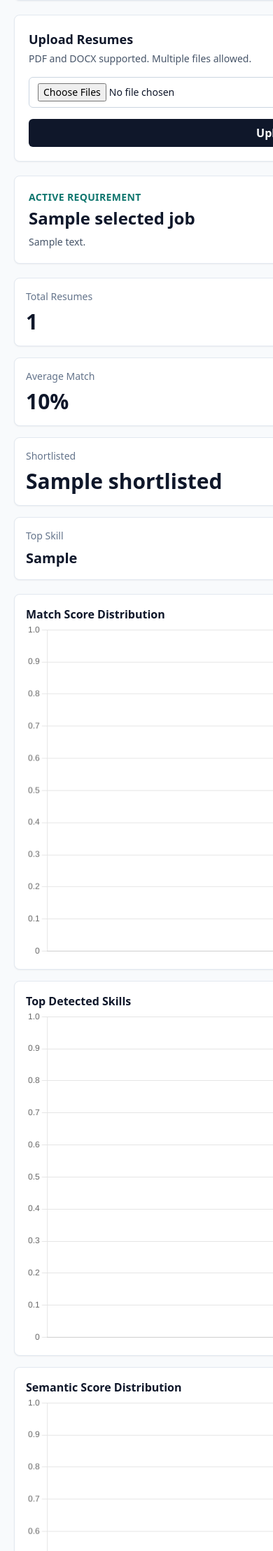
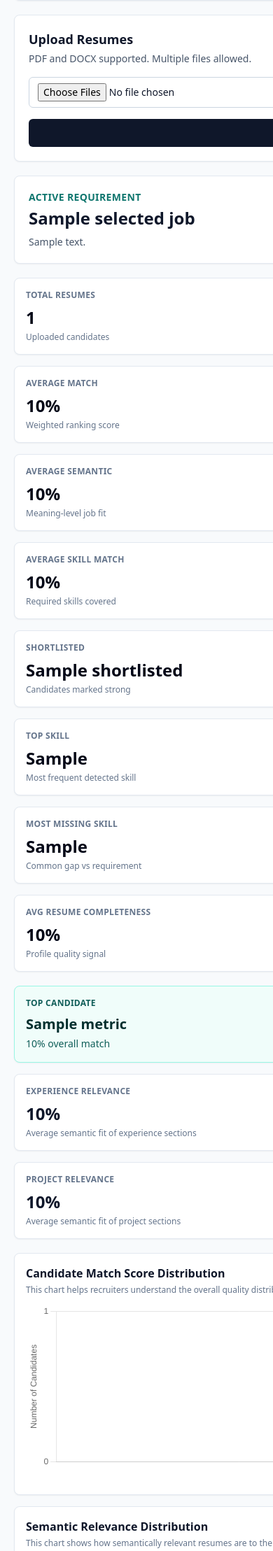
Before and after one commit to 7vik73/RS-Final, a Flask app: template templates/dashboard.html in a window 390 px wide; the page is wider, and only the part inside the window is pictured. Shown: the part 752-2969 px from the top of that part at 70% size. Run offline with Flask 3, Linux system fonts and the light colour scheme; the template is opened without the code that fills it: most values are stand-ins (such as "Sample title", 1, 10 or a date in 2020); some libraries are stand-ins or nearby versions.

Commit message:
Improve recruiter analytics dashboard

```diff
--- a/app.py
+++ b/app.py
@@ -23,7 +23,7 @@ from flask import (
 from werkzeug.security import check_password_hash, generate_password_hash
 from werkzeug.utils import secure_filename
 
-from ai.analytics import chart_data, dashboard_metrics
+from ai.analytics import chart_data, dashboard_metrics, empty_charts, empty_metrics
 from ai.matcher import calculate_relevance_scores
 from ai.ranking import calculate_final_score
 from utils.database import execute, fetch_all, fetch_one, init_database
@@ -133,8 +133,8 @@ def dashboard():
 
     selected_job = None
     candidates = []
-    metrics = {"total_resumes": 0, "average_score": 0, "shortlisted": 0, "top_skill": "No skills yet"}
-    charts = {"matchDistribution": {}, "topSkills": {}, "semanticScores": {}}
+    metrics = empty_metrics()
+    charts = empty_charts()
 
     if selected_job_id:
         selected_job = fetch_one(
--- a/static/js/dashboard.js
+++ b/static/js/dashboard.js
@@ -1,56 +1,174 @@
-function makeChart(canvasId, type, labels, values, label, color) {
+const chartData = window.resumeIQCharts || {};
+
+const palette = {
+    teal: "#0f766e",
+    slate: "#334155",
+    orange: "#c2410c",
+    blue: "#2563eb",
+    amber: "#d97706",
+    red: "#dc2626",
+    gray: "#94a3b8"
+};
+
+function hasValues(values) {
+    return Array.isArray(values) && values.some((value) => Number(value) > 0);
+}
+
+function baseOptions(xTitle, yTitle, extra = {}) {
+    return {
+        responsive: true,
+        maintainAspectRatio: false,
+        plugins: {
+            legend: { display: false },
+            tooltip: {
+                callbacks: {
+                    label: (context) => `${context.dataset.label}: ${context.raw}`
+                }
+            }
+        },
+        scales: {
+            x: {
+                beginAtZero: true,
+                ticks: { precision: 0 },
+                title: { display: true, text: xTitle }
+            },
+            y: {
+                beginAtZero: true,
+                ticks: { precision: 0 },
+                title: { display: true, text: yTitle }
+            }
+        },
+        ...extra
+    };
+}
+
+function makeBarChart(canvasId, labels, values, label, color, xTitle, yTitle) {
     const canvas = document.getElementById(canvasId);
     if (!canvas) return;
 
     new Chart(canvas, {
-        type,
+        type: "bar",
         data: {
             labels,
             datasets: [{
                 label,
                 data: values,
-                backgroundColor: color,
-                borderColor: color,
-                borderWidth: 1
+                backgroundColor: hasValues(values) ? color : palette.gray,
+                borderRadius: 6,
+                borderSkipped: false
+            }]
+        },
+        options: baseOptions(xTitle, yTitle)
+    });
+}
+
+function makeHorizontalBarChart(canvasId, labels, values, label, color) {
+    const canvas = document.getElementById(canvasId);
+    if (!canvas) return;
+
+    new Chart(canvas, {
+        type: "bar",
+        data: {
+            labels,
+            datasets: [{
+                label,
+                data: values,
+                backgroundColor: hasValues(values) ? color : palette.gray,
+                borderRadius: 6,
+                borderSkipped: false
+            }]
+        },
+        options: baseOptions("Skill Frequency Count", "Skill Names", {
+            indexAxis: "y",
+            scales: {
+                x: {
+                    beginAtZero: true,
+                    ticks: { precision: 0 },
+                    title: { display: true, text: "Skill Frequency Count" }
+                },
+                y: {
+                    title: { display: true, text: "Skill Names" }
+                }
+            }
+        })
+    });
+}
+
+function makeDoughnutChart(canvasId, labels, values, label, colors) {
+    const canvas = document.getElementById(canvasId);
+    if (!canvas) return;
+
+    new Chart(canvas, {
+        type: "doughnut",
+        data: {
+            labels,
+            datasets: [{
+                label,
+                data: values,
+                backgroundColor: hasValues(values) ? colors : [palette.gray],
+                borderColor: "#ffffff",
+                borderWidth: 2
             }]
         },
         options: {
             responsive: true,
+            maintainAspectRatio: false,
             plugins: {
-                legend: { display: false }
+                legend: {
+                    position: "bottom",
+                    labels: { boxWidth: 10, usePointStyle: true }
+                },
+                tooltip: {
+                    callbacks: {
+                        label: (context) => `${context.label}: ${context.raw} candidates`
+                    }
+                }
             },
-            scales: type === "doughnut" ? {} : {
-                y: { beginAtZero: true }
-            }
+            cutout: "62%"
         }
     });
 }
 
-const chartData = window.resumeIQCharts || {};
-
-makeChart(
+makeBarChart(
     "matchChart",
-    "bar",
     chartData.matchDistribution?.labels || [],
     chartData.matchDistribution?.values || [],
     "Candidates",
-    "#0f766e"
+    palette.teal,
+    "Overall Match Score Range",
+    "Number of Candidates"
 );
 
-makeChart(
+makeBarChart(
+    "semanticChart",
+    chartData.semanticDistribution?.labels || [],
+    chartData.semanticDistribution?.values || [],
+    "Candidates",
+    palette.orange,
+    "Semantic Relevance Range",
+    "Number of Candidates"
+);
+
+makeHorizontalBarChart(
     "skillsChart",
-    "bar",
     chartData.topSkills?.labels || [],
     chartData.topSkills?.values || [],
-    "Skill Count",
-    "#334155"
+    "Skill Frequency Count",
+    palette.slate
 );
 
-makeChart(
-    "semanticChart",
-    "line",
-    chartData.semanticScores?.labels || [],
-    chartData.semanticScores?.values || [],
-    "Semantic %",
-    "#c2410c"
+makeDoughnutChart(
+    "domainChart",
+    chartData.domainDistribution?.labels || ["No resumes"],
+    chartData.domainDistribution?.values || [0],
+    "Candidate Domains",
+    [palette.teal, palette.blue, palette.orange, palette.amber, "#7c3aed", "#0891b2", "#be123c", "#475569"]
 );
+
+makeDoughnutChart(
+    "statusChart",
+    chartData.statusDistribution?.labels || ["Pending", "Shortlisted", "Rejected"],
+    chartData.statusDistribution?.values || [0, 0, 0],
+    "Candidate Status",
+    [palette.gray, palette.teal, palette.red]
+);
--- a/templates/dashboard.html
+++ b/templates/dashboard.html
@@ -69,41 +69,74 @@
                         </div>
                     </div>
 
-                    <section class="grid gap-4 md:grid-cols-4">
+                    <section class="grid gap-4 sm:grid-cols-2 xl:grid-cols-4">
+                        {% set cards = [
+                            ("Total Resumes", metrics.total_resumes, "Uploaded candidates"),
+                            ("Average Match", metrics.average_score ~ "%", "Weighted ranking score"),
+                            ("Average Semantic", metrics.average_semantic ~ "%", "Meaning-level job fit"),
+                            ("Average Skill Match", metrics.average_skill_match ~ "%", "Required skills covered"),
+                            ("Shortlisted", metrics.shortlisted, "Candidates marked strong"),
+                            ("Top Skill", metrics.top_skill|title, "Most frequent detected skill"),
+                            ("Most Missing Skill", metrics.most_missing_skill|title, "Common gap vs requirement"),
+                            ("Avg Resume Completeness", metrics.average_completeness ~ "%", "Profile quality signal")
+                        ] %}
+                        {% for label, value, helper in cards %}
                             <div class="rounded-lg border border-slate-200 bg-white p-4 shadow-sm">
-                            <p class="text-sm text-slate-500">Total Resumes</p>
-                            <p class="mt-2 text-3xl font-bold">{{ metrics.total_resumes }}</p>
+                                <p class="text-xs font-semibold uppercase tracking-wide text-slate-500">{{ label }}</p>
+                                <p class="mt-2 truncate text-2xl font-bold text-slate-950">{{ value }}</p>
+                                <p class="mt-1 text-xs text-slate-500">{{ helper }}</p>
+                            </div>
+                        {% endfor %}
+                    </section>
+
+                    <section class="grid gap-4 md:grid-cols-3">
+                        <div class="rounded-lg border border-teal-200 bg-teal-50 p-4 shadow-sm">
+                            <p class="text-xs font-semibold uppercase tracking-wide text-teal-800">Top Candidate</p>
+                            <p class="mt-2 truncate text-xl font-bold text-teal-950">{{ metrics.top_candidate_name }}</p>
+                            <p class="mt-1 text-sm text-teal-800">{{ metrics.top_candidate_score }}% overall match</p>
                         </div>
                         <div class="rounded-lg border border-slate-200 bg-white p-4 shadow-sm">
-                            <p class="text-sm text-slate-500">Average Match</p>
-                            <p class="mt-2 text-3xl font-bold">{{ metrics.average_score }}%</p>
+                            <p class="text-xs font-semibold uppercase tracking-wide text-slate-500">Experience Relevance</p>
+                            <p class="mt-2 text-2xl font-bold">{{ metrics.average_experience }}%</p>
+                            <p class="mt-1 text-xs text-slate-500">Average semantic fit of experience sections</p>
                         </div>
                         <div class="rounded-lg border border-slate-200 bg-white p-4 shadow-sm">
-                            <p class="text-sm text-slate-500">Shortlisted</p>
-                            <p class="mt-2 text-3xl font-bold">{{ metrics.shortlisted }}</p>
-                        </div>
-                        <div class="rounded-lg border border-slate-200 bg-white p-4 shadow-sm">
-                            <p class="text-sm text-slate-500">Top Skill</p>
-                            <p class="mt-2 text-xl font-bold capitalize">{{ metrics.top_skill }}</p>
+                            <p class="text-xs font-semibold uppercase tracking-wide text-slate-500">Project Relevance</p>
+                            <p class="mt-2 text-2xl font-bold">{{ metrics.average_project }}%</p>
+                            <p class="mt-1 text-xs text-slate-500">Average semantic fit of project sections</p>
                         </div>
                     </section>
 
-                    <section class="grid gap-4 xl:grid-cols-3">
-                        <div class="rounded-lg border border-slate-200 bg-white p-4 shadow-sm">
-                            <h3 class="font-semibold">Match Score Distribution</h3>
-                            <canvas id="matchChart" height="180"></canvas>
+                    <section class="grid gap-4 xl:grid-cols-6">
+                        <div class="rounded-lg border border-slate-200 bg-white p-4 shadow-sm xl:col-span-3">
+                            <h3 class="font-semibold">Candidate Match Score Distribution</h3>
+                            <p class="mt-1 text-xs text-slate-500">This chart helps recruiters understand the overall quality distribution of applicants.</p>
+                            <div class="mt-3 h-64"><canvas id="matchChart"></canvas></div>
                         </div>
-                        <div class="rounded-lg border border-slate-200 bg-white p-4 shadow-sm">
+                        <div class="rounded-lg border border-slate-200 bg-white p-4 shadow-sm xl:col-span-3">
+                            <h3 class="font-semibold">Semantic Relevance Distribution</h3>
+                            <p class="mt-1 text-xs text-slate-500">This chart shows how semantically relevant resumes are to the active job requirement.</p>
+                            <div class="mt-3 h-64"><canvas id="semanticChart"></canvas></div>
+                        </div>
+                        <div class="rounded-lg border border-slate-200 bg-white p-4 shadow-sm xl:col-span-2">
                             <h3 class="font-semibold">Top Detected Skills</h3>
-                            <canvas id="skillsChart" height="180"></canvas>
+                            <p class="mt-1 text-xs text-slate-500">Most common extracted skills across uploaded resumes.</p>
+                            <div class="mt-3 h-72"><canvas id="skillsChart"></canvas></div>
                         </div>
-                        <div class="rounded-lg border border-slate-200 bg-white p-4 shadow-sm">
-                            <h3 class="font-semibold">Semantic Score Distribution</h3>
-                            <canvas id="semanticChart" height="180"></canvas>
+                        <div class="rounded-lg border border-slate-200 bg-white p-4 shadow-sm xl:col-span-2">
+                            <h3 class="font-semibold">Domain Distribution</h3>
+                            <p class="mt-1 text-xs text-slate-500">Detected candidate focus areas from extracted skills.</p>
+                            <div class="mt-3 h-72"><canvas id="domainChart"></canvas></div>
+                        </div>
+                        <div class="rounded-lg border border-slate-200 bg-white p-4 shadow-sm xl:col-span-2">
+                            <h3 class="font-semibold">Shortlisted vs Rejected</h3>
+                            <p class="mt-1 text-xs text-slate-500">Current recruiter decision status across candidates.</p>
+                            <div class="mt-3 h-72"><canvas id="statusChart"></canvas></div>
                         </div>
                     </section>
 
-                    <section class="rounded-lg border border-slate-200 bg-white p-5 shadow-sm">
+                    <section class="grid gap-4 xl:grid-cols-[1fr_320px]">
+                        <div class="rounded-lg border border-slate-200 bg-white p-5 shadow-sm">
                             <div class="flex flex-col justify-between gap-4 md:flex-row md:items-center">
                                 <h2 class="text-lg font-semibold">Ranked Candidates</h2>
                             <form class="grid gap-2 sm:grid-cols-4" method="get">
@@ -126,53 +159,72 @@
                                         <tr>
                                             <th class="px-3 py-3">Rank</th>
                                             <th class="px-3 py-3">Candidate</th>
-                                        <th class="px-3 py-3">Match</th>
-                                        <th class="px-3 py-3">Semantic</th>
-                                        <th class="px-3 py-3">Skills</th>
-                                        <th class="px-3 py-3">Strength</th>
+                                            <th class="px-3 py-3">Match %</th>
+                                            <th class="px-3 py-3">Semantic %</th>
+                                            <th class="px-3 py-3">Skill Match %</th>
+                                            <th class="px-3 py-3">Experience</th>
+                                            <th class="px-3 py-3">Resume Strength</th>
                                             <th class="px-3 py-3">Status</th>
-                                        <th class="px-3 py-3">Action</th>
+                                            <th class="px-3 py-3">Actions</th>
                                         </tr>
                                     </thead>
                                     <tbody class="divide-y divide-slate-100">
                                         {% for candidate in candidates %}
-                                        <tr class="align-top">
+                                            {% set match_score = candidate.final_score|round(2) %}
+                                            {% set semantic_score = (candidate.semantic_score * 100)|round(2) %}
+                                            {% set skill_score = (candidate.skill_score * 100)|round(2) %}
+                                            {% set experience_score = (candidate.experience_score * 100)|round(2) %}
+                                            {% set strength_score = (candidate.resume_strength * 10)|round(2) %}
+                                            <tr class="align-top hover:bg-slate-50">
                                                 <td class="px-3 py-3 font-semibold">{{ loop.index }}</td>
                                                 <td class="px-3 py-3">
                                                     <p class="font-semibold">{{ candidate.candidate_name }}</p>
                                                     <p class="text-xs text-slate-500">{{ candidate.email or candidate.filename }}</p>
+                                                    <p class="mt-1 max-w-xs text-xs text-slate-500">Matched: {{ candidate.overlap_skills or "No required skill overlap" }}</p>
                                                 </td>
-                                            <td class="px-3 py-3 font-bold text-teal-700">{{ candidate.final_score }}%</td>
-                                            <td class="px-3 py-3">{{ (candidate.semantic_score * 100) | round(2) }}%</td>
+                                                {% for score in [match_score, semantic_score, skill_score, experience_score, strength_score] %}
                                                     <td class="px-3 py-3">
-                                                <p class="max-w-xs text-slate-700">{{ candidate.overlap_skills or "No overlap yet" }}</p>
-                                                {% if candidate.missing_skills %}
-                                                    <p class="mt-1 text-xs text-red-700">Missing: {{ candidate.missing_skills }}</p>
-                                                {% endif %}
+                                                        <span class="inline-flex rounded-full px-2 py-1 text-xs font-bold {% if score >= 75 %}bg-teal-100 text-teal-800{% elif score >= 50 %}bg-amber-100 text-amber-800{% else %}bg-red-100 text-red-800{% endif %}">{{ score }}%</span>
+                                                        <div class="mt-2 h-1.5 w-24 overflow-hidden rounded-full bg-slate-200">
+                                                            <div class="h-full rounded-full {% if score >= 75 %}bg-teal-600{% elif score >= 50 %}bg-amber-500{% else %}bg-red-500{% endif %}" style="width: {{ score }}%"></div>
+                                                        </div>
                                                     </td>
-                                            <td class="px-3 py-3">{{ candidate.resume_strength }}/10</td>
-                                            <td class="px-3 py-3">{{ candidate.status }}</td>
+                                                {% endfor %}
+                                                <td class="px-3 py-3">
+                                                    <span class="inline-flex rounded-full px-2 py-1 text-xs font-semibold {% if candidate.status == 'Shortlisted' %}bg-teal-100 text-teal-800{% elif candidate.status == 'Rejected' %}bg-red-100 text-red-800{% else %}bg-slate-100 text-slate-700{% endif %}">{{ candidate.status }}</span>
+                                                </td>
                                                 <td class="px-3 py-3">
                                                     <div class="flex gap-2">
                                                         <form method="post" action="{{ url_for('update_candidate_status', candidate_id=candidate.id) }}">
                                                             <input type="hidden" name="status" value="Shortlisted">
-                                                        <button class="rounded-md bg-teal-700 px-3 py-1.5 text-xs font-semibold text-white">Shortlist</button>
+                                                            <button class="rounded-md bg-teal-700 px-3 py-1.5 text-xs font-semibold text-white hover:bg-teal-800">Shortlist</button>
                                                         </form>
                                                         <form method="post" action="{{ url_for('update_candidate_status', candidate_id=candidate.id) }}">
                                                             <input type="hidden" name="status" value="Rejected">
-                                                        <button class="rounded-md border border-slate-300 px-3 py-1.5 text-xs font-semibold">Reject</button>
+                                                            <button class="rounded-md border border-slate-300 px-3 py-1.5 text-xs font-semibold hover:bg-slate-100">Reject</button>
                                                         </form>
                                                     </div>
                                                 </td>
                                             </tr>
                                         {% else %}
                                             <tr>
-                                            <td class="px-3 py-8 text-center text-slate-500" colspan="8">Upload resumes to generate rankings.</td>
+                                                <td class="px-3 py-8 text-center text-slate-500" colspan="9">Upload resumes to generate rankings and recruiter analytics.</td>
                                             </tr>
                                         {% endfor %}
                                     </tbody>
                                 </table>
                             </div>
+                        </div>
+
+                        <aside class="rounded-lg border border-slate-200 bg-white p-5 shadow-sm">
+                            <h2 class="text-lg font-semibold">AI Insight Panel</h2>
+                            <p class="mt-1 text-sm text-slate-500">Generated only from uploaded resumes for this job.</p>
+                            <div class="mt-4 space-y-3">
+                                {% for insight in metrics.insights %}
+                                    <div class="rounded-md border border-slate-200 bg-slate-50 p-3 text-sm text-slate-700">{{ insight }}</div>
+                                {% endfor %}
+                            </div>
+                        </aside>
                     </section>
                 {% else %}
                     <section class="rounded-lg border border-slate-200 bg-white p-10 text-center shadow-sm">
```
Also changed, not shown: ai/analytics.py (+185 -77 lines), utils/parser.py (+11 -0 lines), utils/preprocess.py (+32 -4 lines). Lines whose indentation alone changed are shown as unchanged.
